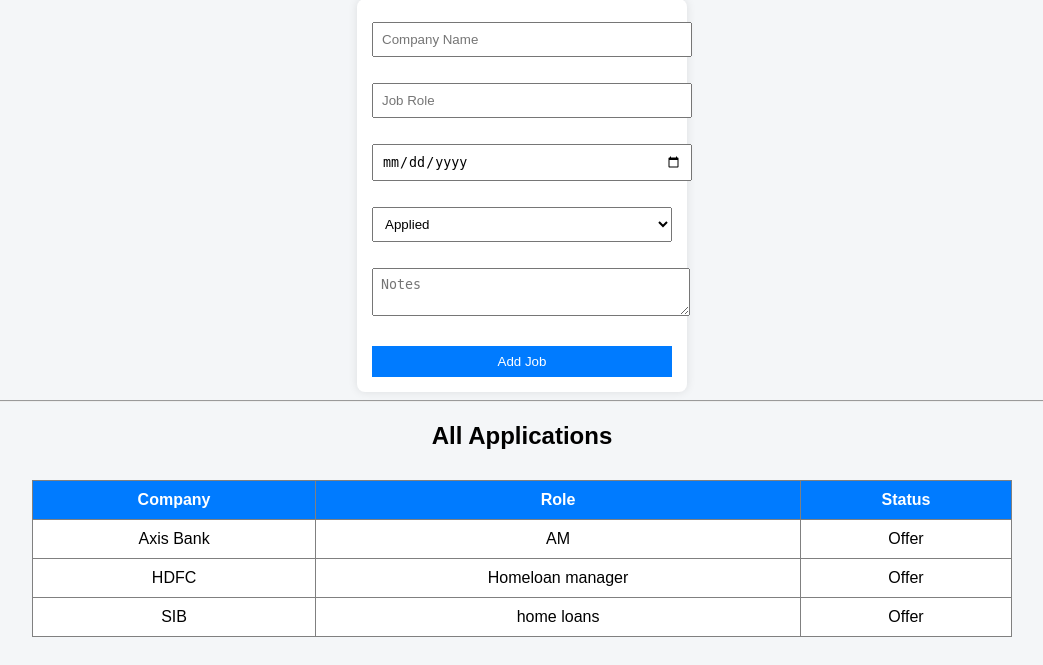
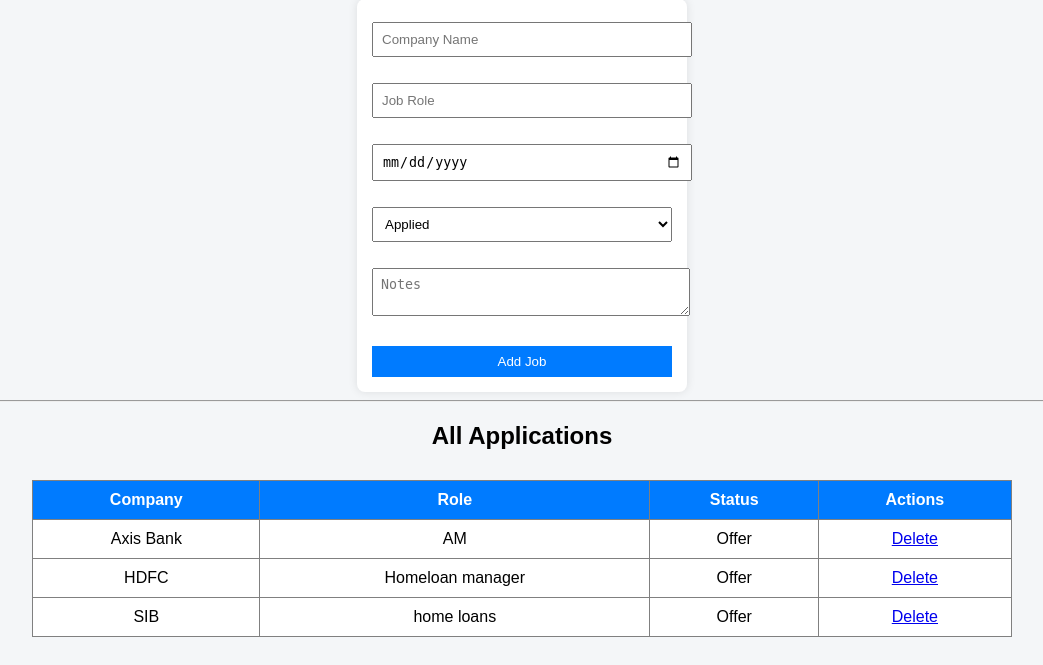
Before and after one commit to abheshm/JobFlow, a Django app: template jobflow/templates/job_list.html in a window 1280 px wide. Shown: the part 157-822 px from the top of the page, without its empty margins (118-1161 px from the left). Run offline with Django 5.2, Linux system fonts and the light colour scheme; the template is opened without the code that fills it: values that come from a table or form of the project are taken from there, others are empty; data comes from the database, SQL or seed files in the repository; both versions use the stored data as it was after the commit.

Commit message:
implemented delete function

```diff
--- a/jobflow/templates/job_list.html
+++ b/jobflow/templates/job_list.html
@@ -42,6 +42,7 @@
                 <th>Company</th>
                 <th>Role</th>
                 <th>Status</th>
+                <th>Actions</th>
             </tr>
         </thead>
         <tbody>
@@ -50,6 +51,9 @@
                 <td>{{ job.company_name }}</td>
                 <td>{{ job.job_role }}</td>
                 <td>{{ job.status }}</td>
+                <td>
+                    <a href="{% url 'delete_job' job.id %}">Delete</a>
+                </td>
             </tr>
             {% endfor %}
         </tbody>
--- a/jobflow/urls.py
+++ b/jobflow/urls.py
@@ -20,5 +20,6 @@ from django.urls import path,include
 urlpatterns = [
     path('admin/', admin.site.urls),
     path('api/',include('tracker.urls')),
+    path('', include('tracker.urls')),
 
 ]
--- a/tracker/urls.py
+++ b/tracker/urls.py
@@ -6,4 +6,5 @@ urlpatterns=[
     path('jobs/<int:pk>/',views.JobApplicationDetail.as_view(),name='job-detail'),
 
     path('job_list/',views.job_list_view, name='job_list'),
+    path('delete_job/<int:pk>/',views.delete_job,name='delete_job'),
 ]
```
Also changed, not shown: tracker/views.py (+7 -1 lines), db.sqlite3.
